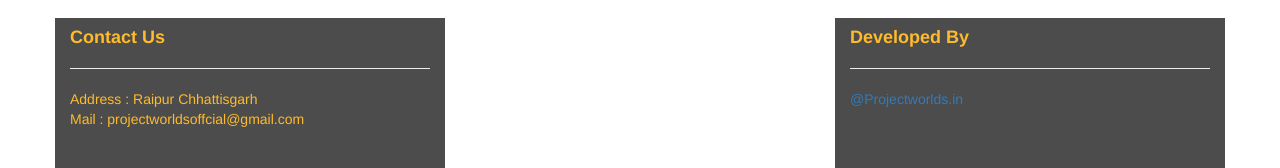
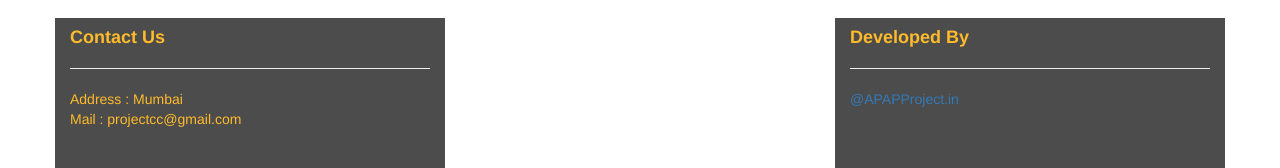
Before and after one commit to Puja456789/hotel, a PHP site: page / in a window 1280 px wide. Shown: the part 1134-1302 px from the top of the page. Run offline with PHP 8.4, Linux system fonts and the light colour scheme; some libraries are stand-ins or nearby versions.

Commit message:
Update index.php

```diff
--- a/index.php
+++ b/index.php
@@ -102,13 +102,13 @@
         <div class="row" style="color: #ffbb2b">
             <div class="col-md-4 wellfix">
               <h4><strong>Contact Us</strong></h4><hr>
-              Address : Raipur Chhattisgarh<br>
-              Mail : projectworldsoffcial@gmail.com <br>
+              Address : Mumbai<br>
+              Mail : projectcc@gmail.com <br>
             </div>
             <div class="col-md-4"></div>
             <div class="col-md-4 wellfix">
                 <h4><strong>Developed By</strong></h4><hr>
-                <a href="#">@Projectworlds.in</a>
+                <a href="#">@APAPProject.in</a>
 
             </div>
         </div>
```
